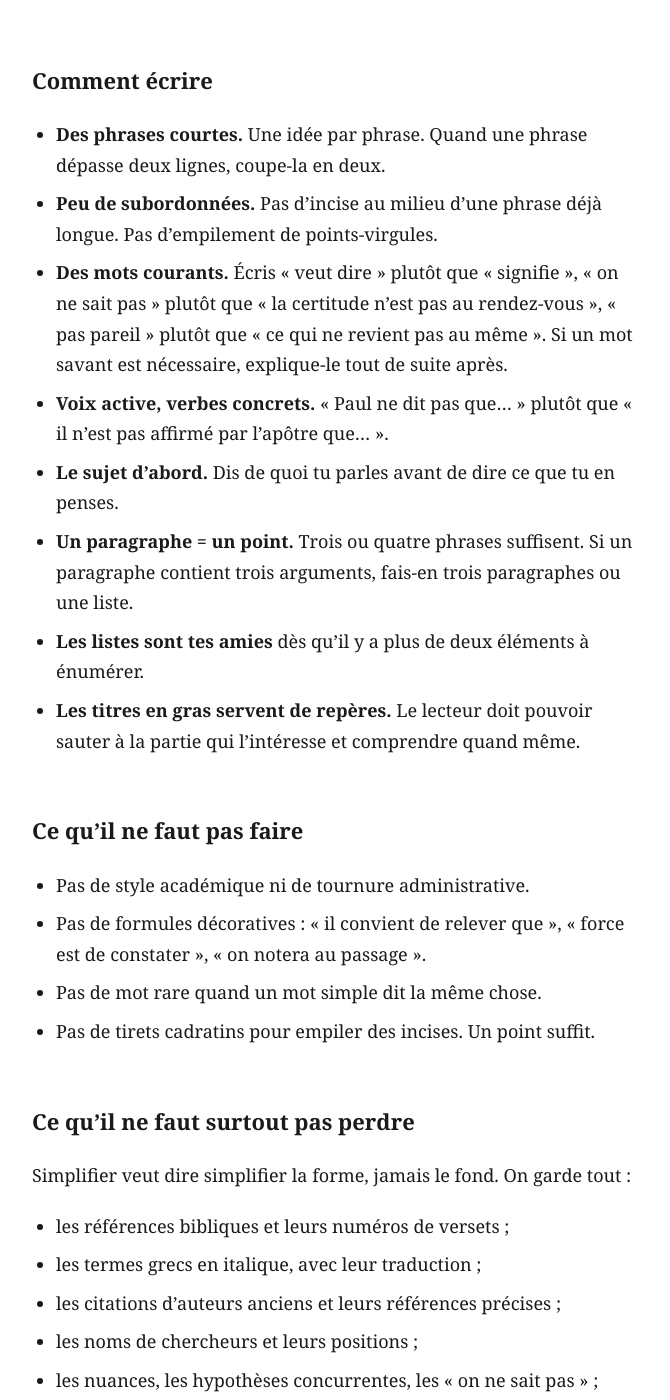
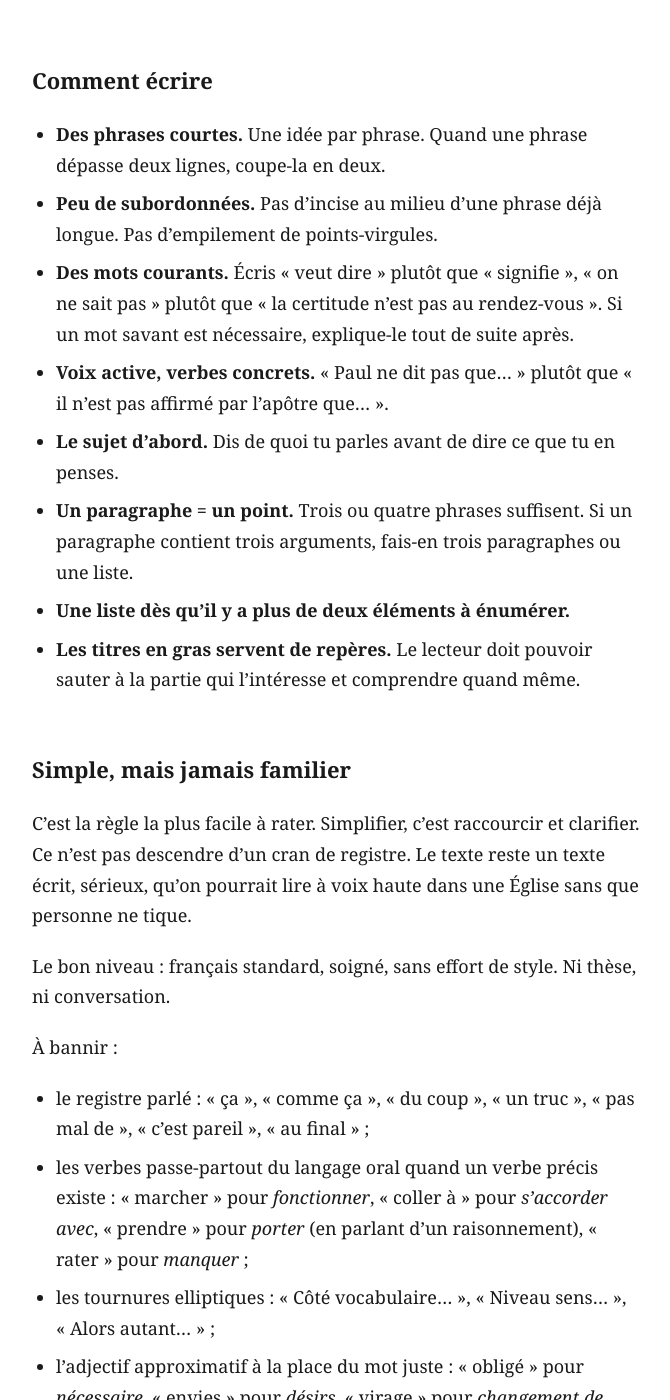
Before and after one commit to arnkoe/1-cor-11, a Jekyll site: the page built from CLAUDE.md, in a window 1280 px wide and 1400 px high, scrolled down 455 px. Shown: the whole window, without its empty margins (304-974 px from the left). Built offline with Jekyll 4.4.1, drawn with Linux system fonts in a browser that asks for light colours; our own code applies the rules of GitHub Pages for plain Markdown files; some of the changed text lies outside the part shown.

Commit message:
Remonte le registre : simple mais pas familier
Remplace les tournures parlees qui s'etaient glissees dans la reecriture
(comme ca, pareil, marcher, coller, oblige, virage, Cote X, Alors autant,
rate) par le mot juste, sans rallonger les phrases.

CLAUDE.md gagne une section "Simple, mais jamais familier" avec la liste
des tournures a bannir et deux tests de relecture.

Co-Authored-By: Claude Opus 5 <noreply@anthropic.com>
Claude-Session: https://claude.ai/code/session_01WMqpLy9dt3hV1NUNRjKmvp

```diff
--- a/CLAUDE.md
+++ b/CLAUDE.md
@@ -17,17 +17,43 @@ Donc : la charge d'être clair est du côté du texte, jamais du côté du lecte
 - **Peu de subordonnées.** Pas d'incise au milieu d'une phrase déjà longue. Pas
   d'empilement de points-virgules.
 - **Des mots courants.** Écris « veut dire » plutôt que « signifie », « on ne sait pas »
-  plutôt que « la certitude n'est pas au rendez-vous », « pas pareil » plutôt que
-  « ce qui ne revient pas au même ». Si un mot savant est nécessaire, explique-le tout
-  de suite après.
+  plutôt que « la certitude n'est pas au rendez-vous ». Si un mot savant est nécessaire,
+  explique-le tout de suite après.
 - **Voix active, verbes concrets.** « Paul ne dit pas que… » plutôt que
   « il n'est pas affirmé par l'apôtre que… ».
 - **Le sujet d'abord.** Dis de quoi tu parles avant de dire ce que tu en penses.
 - **Un paragraphe = un point.** Trois ou quatre phrases suffisent. Si un paragraphe
   contient trois arguments, fais-en trois paragraphes ou une liste.
-- **Les listes sont tes amies** dès qu'il y a plus de deux éléments à énumérer.
+- **Une liste dès qu'il y a plus de deux éléments à énumérer.**
 - **Les titres en gras servent de repères.** Le lecteur doit pouvoir sauter à la partie
   qui l'intéresse et comprendre quand même.
+
+## Simple, mais jamais familier
+
+C'est la règle la plus facile à rater. Simplifier, c'est raccourcir et clarifier.
+Ce n'est pas descendre d'un cran de registre. Le texte reste un texte écrit, sérieux,
+qu'on pourrait lire à voix haute dans une Église sans que personne ne tique.
+
+Le bon niveau : français standard, soigné, sans effort de style. Ni thèse, ni conversation.
+
+À bannir :
+
+- le registre parlé : « ça », « comme ça », « du coup », « un truc », « pas mal de »,
+  « c'est pareil », « au final » ;
+- les verbes passe-partout du langage oral quand un verbe précis existe : « marcher »
+  pour *fonctionner*, « coller à » pour *s'accorder avec*, « prendre » pour *porter*
+  (en parlant d'un raisonnement), « rater » pour *manquer* ;
+- les tournures elliptiques : « Côté vocabulaire… », « Niveau sens… », « Alors autant… » ;
+- l'adjectif approximatif à la place du mot juste : « obligé » pour *nécessaire*,
+  « envies » pour *désirs*, « virage » pour *changement de sujet*.
+
+Deux tests avant de garder une phrase :
+
+1. Est-ce qu'elle passe du premier coup, sans relecture ? Sinon, coupe.
+2. Est-ce qu'elle aurait sa place dans un livre publié ? Sinon, remonte le registre.
+
+Une phrase doit passer les deux. Une phrase savante rate le premier test ; une phrase
+parlée rate le second.
 
 ## Ce qu'il ne faut pas faire
 
```
Also changed, not shown: index.md (+22 -22 lines).
